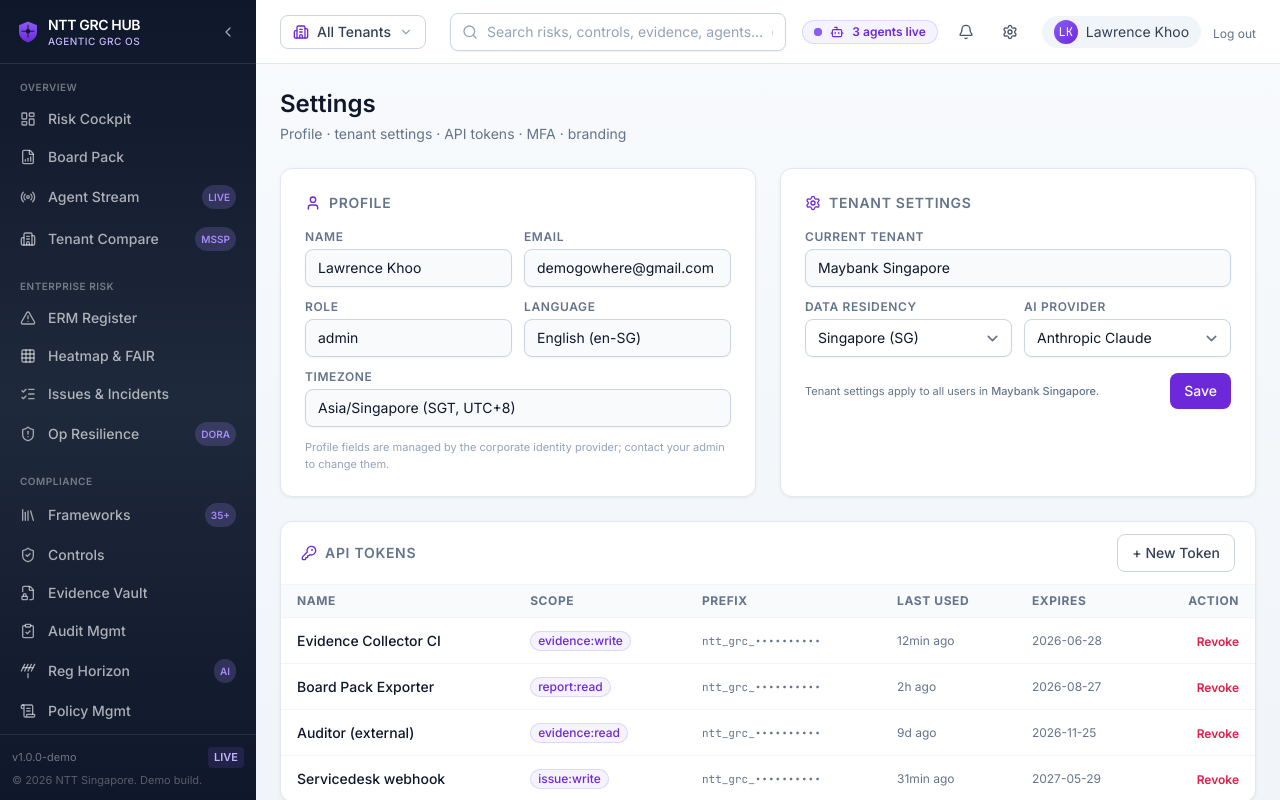
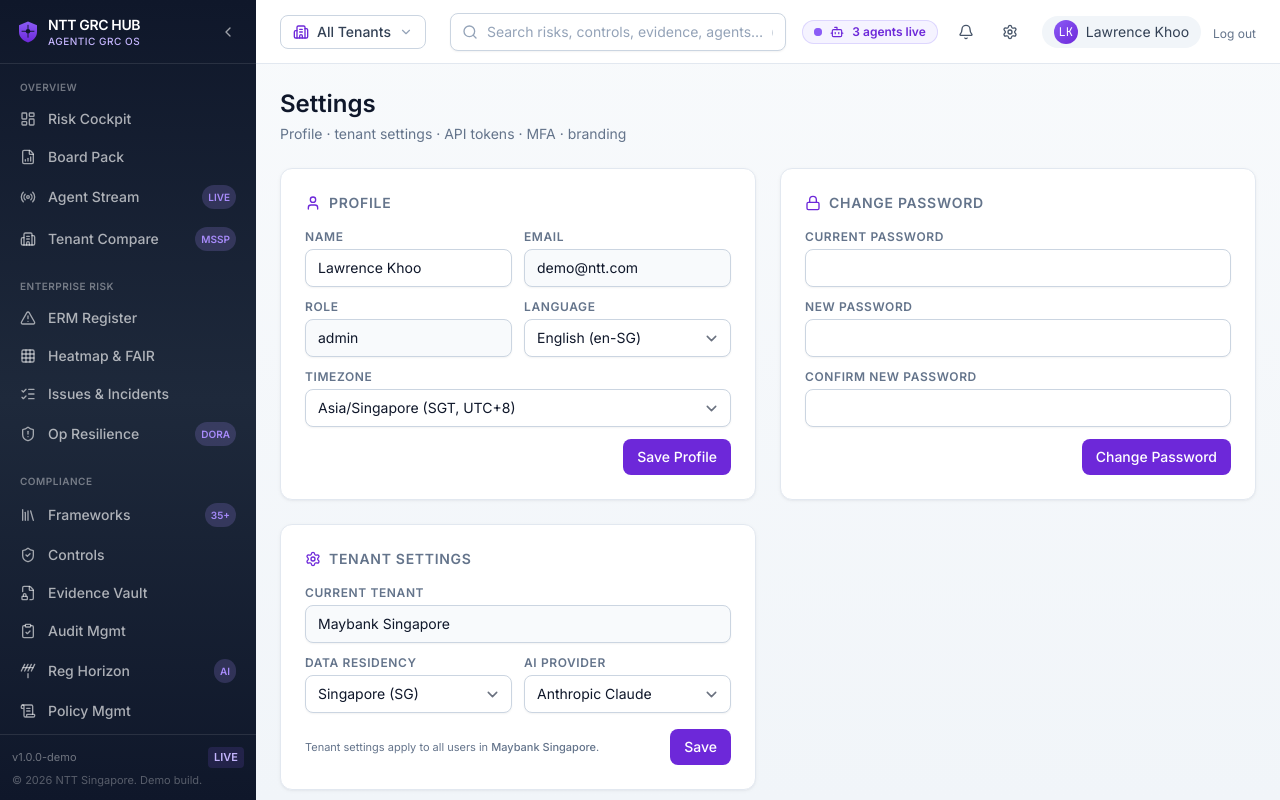
Before and after one commit to lawrencel1ng/ntt-grc-hub, a SvelteKit app: page /admin/settings in a window 1280 px wide. Built offline with nearby package versions, Linux system fonts and the light colour scheme.

Commit message:
feat: editable profile form and change-password UI in settings

```diff
--- a/src/routes/admin/settings/+page.svelte
+++ b/src/routes/admin/settings/+page.svelte
@@ -7,6 +7,10 @@
   } from 'lucide-svelte';
 
   export let data;
+  export let form;
+
+  $: if (form?.profileSuccess) addToast('success', 'Profile updated.');
+  $: if (form?.pwSuccess) addToast('success', 'Password changed successfully.');
 
   // ---------- Tenant settings local state ----------
   // Default the AI provider to NTT Tsuzumi (sovereign) for MINDEF.
@@ -32,29 +36,73 @@
       <User class="h-4 w-4 text-grc-primary" />
       <h2 class="section-title">Profile</h2>
     </div>
-    <div class="grid grid-cols-1 gap-3 sm:grid-cols-2">
+    <form method="POST" action="?/updateProfile" class="grid grid-cols-1 gap-3 sm:grid-cols-2">
       <label class="block">
         <span class="mb-1 block text-xs font-semibold uppercase tracking-wider text-slate-500">Name</span>
-        <input value="Lawrence Khoo" readonly class="input bg-slate-50" />
+        <input name="name" value={data.user?.name ?? ''} required class="input" />
       </label>
       <label class="block">
         <span class="mb-1 block text-xs font-semibold uppercase tracking-wider text-slate-500">Email</span>
-        <input value="demogowhere@gmail.com" readonly class="input bg-slate-50" />
+        <input value={data.user?.email ?? ''} readonly class="input bg-slate-50" />
       </label>
       <label class="block">
         <span class="mb-1 block text-xs font-semibold uppercase tracking-wider text-slate-500">Role</span>
-        <input value="admin" readonly class="input bg-slate-50" />
+        <input value={data.user?.role ?? ''} readonly class="input bg-slate-50" />
       </label>
       <label class="block">
         <span class="mb-1 block text-xs font-semibold uppercase tracking-wider text-slate-500">Language</span>
-        <input value="English (en-SG)" readonly class="input bg-slate-50" />
+        <select name="language" class="input">
+          <option value="en-SG">English (en-SG)</option>
+          <option value="en-US">English (en-US)</option>
+          <option value="ja-JP">Japanese (ja-JP)</option>
+          <option value="zh-SG">Chinese (zh-SG)</option>
+        </select>
       </label>
       <label class="block sm:col-span-2">
         <span class="mb-1 block text-xs font-semibold uppercase tracking-wider text-slate-500">Timezone</span>
-        <input value="Asia/Singapore (SGT, UTC+8)" readonly class="input bg-slate-50" />
+        <select name="timezone" class="input">
+          <option value="Asia/Singapore">Asia/Singapore (SGT, UTC+8)</option>
+          <option value="Asia/Tokyo">Asia/Tokyo (JST, UTC+9)</option>
+          <option value="Australia/Sydney">Australia/Sydney (AEST, UTC+10)</option>
+          <option value="Europe/London">Europe/London (GMT, UTC+0)</option>
+          <option value="America/New_York">America/New_York (ET, UTC-5)</option>
+        </select>
       </label>
+      {#if form?.profileError}
+        <p class="sm:col-span-2 text-xs text-red-600">{form.profileError}</p>
+      {/if}
+      <div class="sm:col-span-2 flex justify-end">
+        <button type="submit" class="btn-primary">Save Profile</button>
+      </div>
+    </form>
+  </div>
+
+  <!-- Change Password -->
+  <div class="card p-6">
+    <div class="mb-4 flex items-center gap-2">
+      <Lock class="h-4 w-4 text-grc-primary" />
+      <h2 class="section-title">Change Password</h2>
     </div>
-    <p class="mt-3 text-[11px] text-slate-400">Profile fields are managed by the corporate identity provider; contact your admin to change them.</p>
+    <form method="POST" action="?/changePassword" class="grid grid-cols-1 gap-3">
+      <label class="block">
+        <span class="mb-1 block text-xs font-semibold uppercase tracking-wider text-slate-500">Current Password</span>
+        <input type="password" name="currentPassword" required class="input" autocomplete="current-password" />
+      </label>
+      <label class="block">
+        <span class="mb-1 block text-xs font-semibold uppercase tracking-wider text-slate-500">New Password</span>
+        <input type="password" name="newPassword" required minlength="8" class="input" autocomplete="new-password" />
+      </label>
+      <label class="block">
+        <span class="mb-1 block text-xs font-semibold uppercase tracking-wider text-slate-500">Confirm New Password</span>
+        <input type="password" name="confirmPassword" required minlength="8" class="input" autocomplete="new-password" />
+      </label>
+      {#if form?.pwError}
+        <p class="text-xs text-red-600">{form.pwError}</p>
+      {/if}
+      <div class="flex justify-end">
+        <button type="submit" class="btn-primary">Change Password</button>
+      </div>
+    </form>
   </div>
 
   <!-- Tenant Settings -->
```
